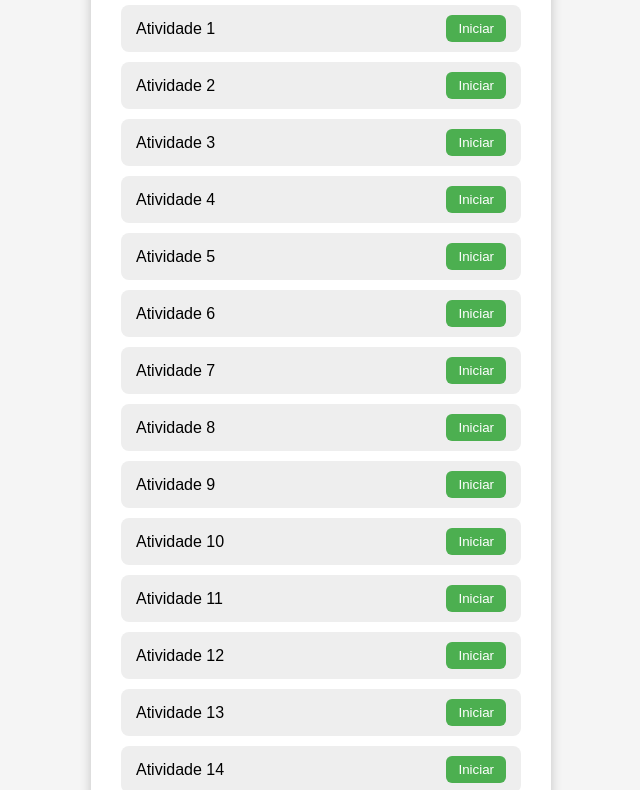
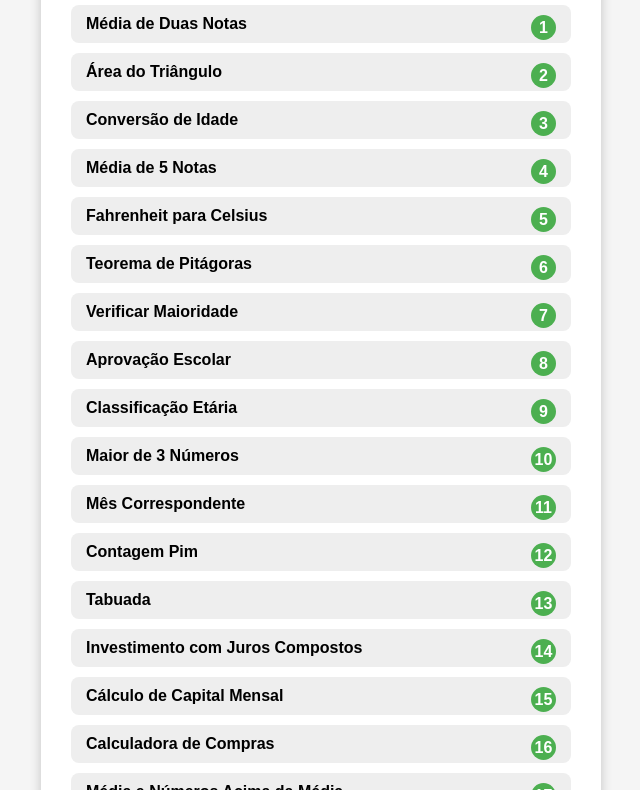
Before and after one commit to Pigmeu505/Atividade-javascript-softexpe, a plain HTML site: page index.html in a window 1280 px wide. Shown: the part 103-893 px from the top of the page, without its empty margins (319-959 px from the left). Drawn offline with Linux system fonts and the light colour scheme.

Commit message:
Update index.html

```diff
--- a/index.html
+++ b/index.html
@@ -19,7 +19,7 @@
       padding: 30px;
       border-radius: 15px;
       box-shadow: 0 4px 12px rgba(0,0,0,0.2);
-      width: 400px;
+      width: 500px;
     }
     h1 {
       text-align: center;
@@ -27,17 +27,34 @@
       color: #333;
     }
     .atividade {
-      display: flex;
-      justify-content: space-between;
-      align-items: center;
       background: #eee;
       padding: 10px 15px;
       margin-bottom: 10px;
       border-radius: 8px;
+      cursor: pointer;
       transition: background 0.3s;
+      position: relative;
     }
     .atividade:hover {
       background: #ddd;
+    }
+    .descricao {
+      display: none;
+      margin-top: 10px;
+    }
+    .numero-atividade {
+      position: absolute;
+      right: 15px;
+      top: 10px;
+      background: #4CAF50;
+      color: white;
+      border-radius: 50%;
+      width: 25px;
+      height: 25px;
+      display: flex;
+      align-items: center;
+      justify-content: center;
+      font-weight: bold;
     }
     button {
       background: #4CAF50;
@@ -47,6 +64,7 @@
       border-radius: 6px;
       cursor: pointer;
       transition: background 0.3s;
+      margin-top: 5px;
     }
     button:hover {
       background: #45a049;
@@ -60,27 +78,88 @@
   </div>
 
   <script>
-    // Gerar lista de atividades dinamicamente
     const lista = document.getElementById("lista");
 
-    for (let i = 1; i <= 19; i++) {
+    // ===== NOMES E DESCRIÇÕES =====
+    const nomes = [
+      "Média de Duas Notas",
+      "Área do Triângulo",
+      "Conversão de Idade",
+      "Média de 5 Notas",
+      "Fahrenheit para Celsius",
+      "Teorema de Pitágoras",
+      "Verificar Maioridade",
+      "Aprovação Escolar",
+      "Classificação Etária",
+      "Maior de 3 Números",
+      "Mês Correspondente",
+      "Contagem Pim",
+      "Tabuada",
+      "Investimento com Juros Compostos",
+      "Cálculo de Capital Mensal",
+      "Calculadora de Compras",
+      "Média e Números Acima da Média",
+      "Simulador de Caixa"
+    ];
+
+    const descricoes = [
+      "Calcula a média de duas notas informadas pelo usuário.",
+      "Calcula a área de um triângulo a partir da base e altura.",
+      "Converte a idade em dias, horas, minutos e segundos.",
+      "Calcula a média de cinco notas digitadas.",
+      "Converte temperatura de Fahrenheit para Celsius.",
+      "Calcula a hipotenusa usando o teorema de Pitágoras.",
+      "Verifica se a pessoa é maior ou menor de idade.",
+      "Determina aprovação, recuperação ou reprovação a partir da média de 4 notas.",
+      "Classifica idade em categorias de classificação etária.",
+      "Encontra o maior número entre três números fornecidos.",
+      "Mostra o mês correspondente ao número informado.",
+      "Conta números exibindo 'Pim' nos múltiplos de 3.",
+      "Gera a tabuada de um número fornecido.",
+      "Calcula o capital final com juros compostos mensais.",
+      "Mostra o capital acumulado mês a mês.",
+      "Calcula o total da compra de vários produtos e mostra o valor final.",
+      "Calcula a média de N números e mostra os que são maiores ou iguais à média.",
+      "Simula um caixa de supermercado, exibindo o cupom da venda."
+    ];
+
+    // ===== GERAR AUTOMATICAMENTE =====
+    for (let i = 0; i < nomes.length; i++) {
       const div = document.createElement("div");
       div.className = "atividade";
+
       div.innerHTML = `
-        <span>Atividade ${i}</span>
-        <button onclick="iniciar(${i})">Iniciar</button>
+        <strong>${nomes[i]}</strong>
+        <div class="numero-atividade">${i+1}</div>
+        <div class="descricao">
+          <p>${descricoes[i]}</p>
+          <button onclick="iniciar(${i+1})">Iniciar</button>
+        </div>
       `;
+
+      // Toggle da descrição e fechar as outras atividades
+      div.addEventListener("click", function(e) {
+        if(e.target.tagName.toLowerCase() !== 'button') {
+          const todasDescricoes = document.querySelectorAll(".descricao");
+          todasDescricoes.forEach(d => {
+            if(d !== this.querySelector(".descricao")) d.style.display = "none";
+          });
+
+          const desc = this.querySelector(".descricao");
+          desc.style.display = desc.style.display === "block" ? "none" : "block";
+        }
+      });
+
       lista.appendChild(div);
     }
 
-    // Função para carregar e rodar o JS da atividade
+    // ===== FUNÇÃO INICIAR ATIVIDADE =====
     function iniciar(num) {
-      // Remove script antigo se já tiver carregado
       const antigo = document.getElementById("atividadeScript");
       if (antigo) antigo.remove();
 
       const script = document.createElement("script");
-      script.src = `ex${num}.js`; // nome do arquivo
+      script.src = `ex${num}.js`;
       script.id = "atividadeScript";
       document.body.appendChild(script);
     }
```
